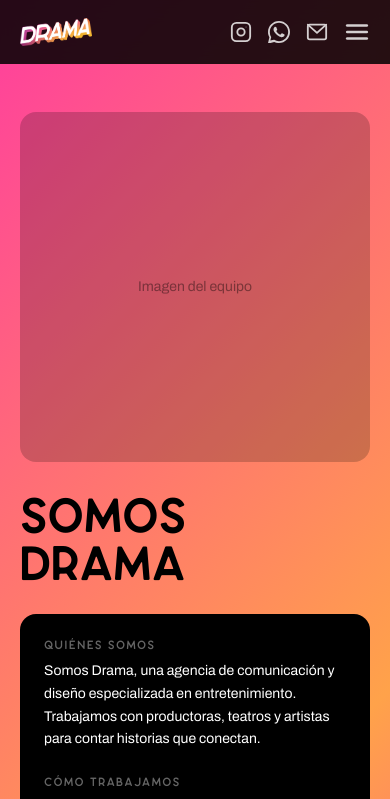
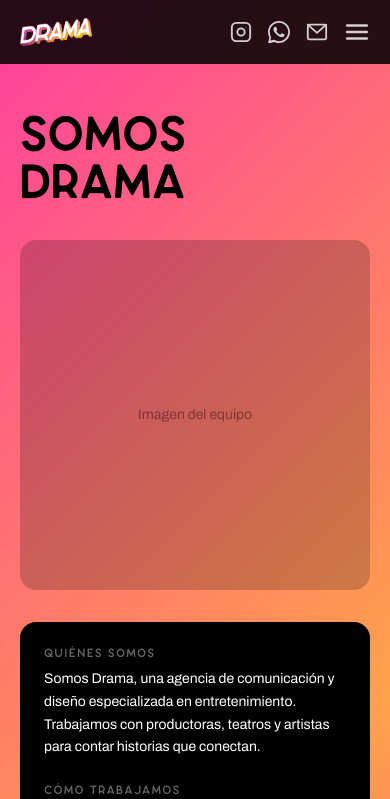
Before and after one commit to guidowain/drama-web, a Next.js app: page /sobre-nosotros in a window 390 px wide. Shown: the top 799 px of the page. Built offline with nearby package versions, Linux system fonts and the light colour scheme.

Commit message:
auto deploy 2026-04-27 01:45:27

```diff
--- a/app/globals.css
+++ b/app/globals.css
@@ -253,9 +253,10 @@ button,
   aspect-ratio: 16 / 9;
 }
 
-@media (min-width: 1280px) {
+@media (min-width: 1440px) {
   .hero-video-wrap {
-    aspect-ratio: 16 / 8.35;
+    aspect-ratio: auto;
+    height: min(48vw, 790px);
   }
 }
 
--- a/app/sobre-nosotros/page.tsx
+++ b/app/sobre-nosotros/page.tsx
@@ -11,8 +11,12 @@ export default async function SobreNosotrosPage() {
       {/* Main content */}
       <div className="px-5 md:px-10 py-12 md:py-20">
         <div className="max-w-5xl mx-auto grid grid-cols-1 md:grid-cols-2 gap-8 md:gap-12 items-start">
+          <h1 className="order-1 text-black font-black uppercase text-5xl leading-none md:hidden">
+            SOMOS<br />DRAMA
+          </h1>
+
           {/* Left — image */}
-          <div className="order-1 md:order-1">
+          <div className="order-2 md:order-1">
             {about.image ? (
               // eslint-disable-next-line @next/next/no-img-element
               <img
@@ -28,8 +32,8 @@ export default async function SobreNosotrosPage() {
           </div>
 
           {/* Right — content */}
-          <div className="order-2 md:order-2 flex flex-col gap-6">
-            <h1 className="text-black font-black uppercase text-5xl md:text-6xl lg:text-7xl leading-none">
+          <div className="order-3 md:order-2 flex flex-col gap-6">
+            <h1 className="hidden text-black font-black uppercase leading-none md:block md:text-6xl lg:text-7xl">
               SOMOS<br />DRAMA
             </h1>
 
```
